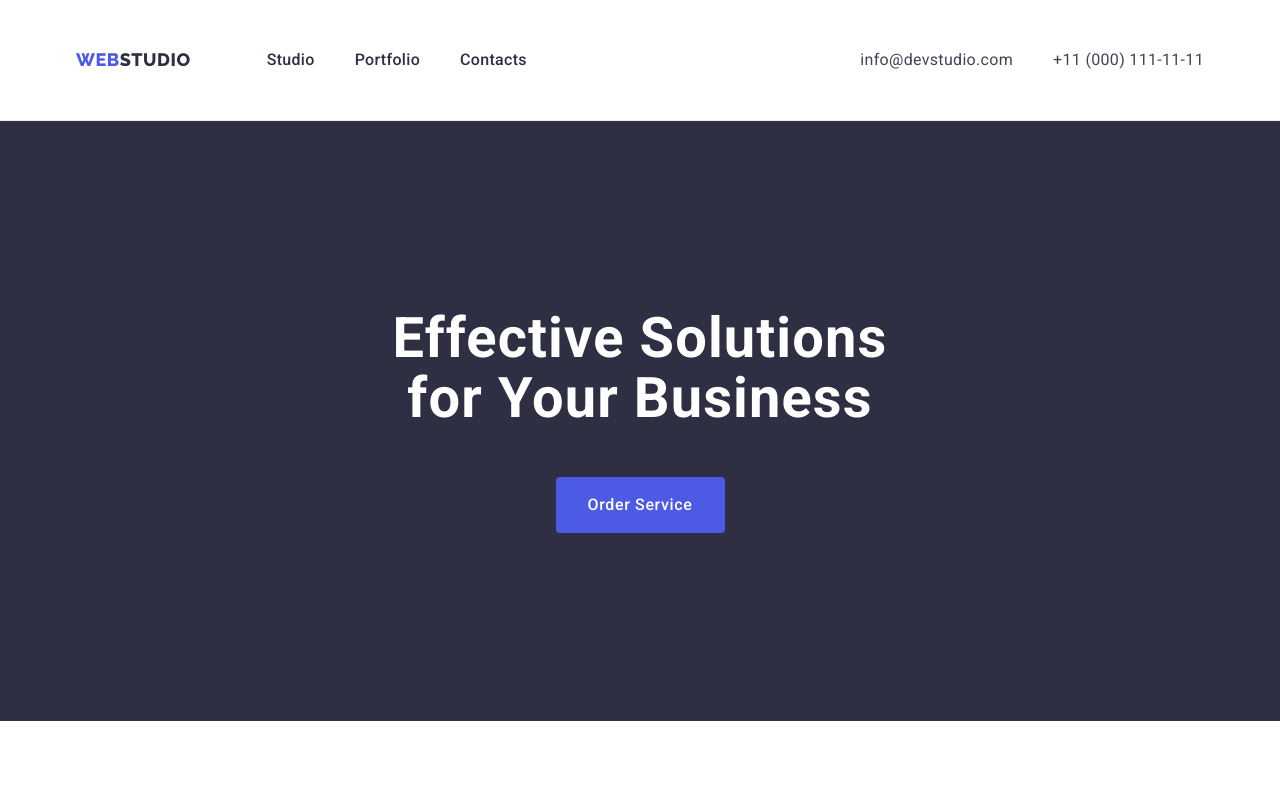
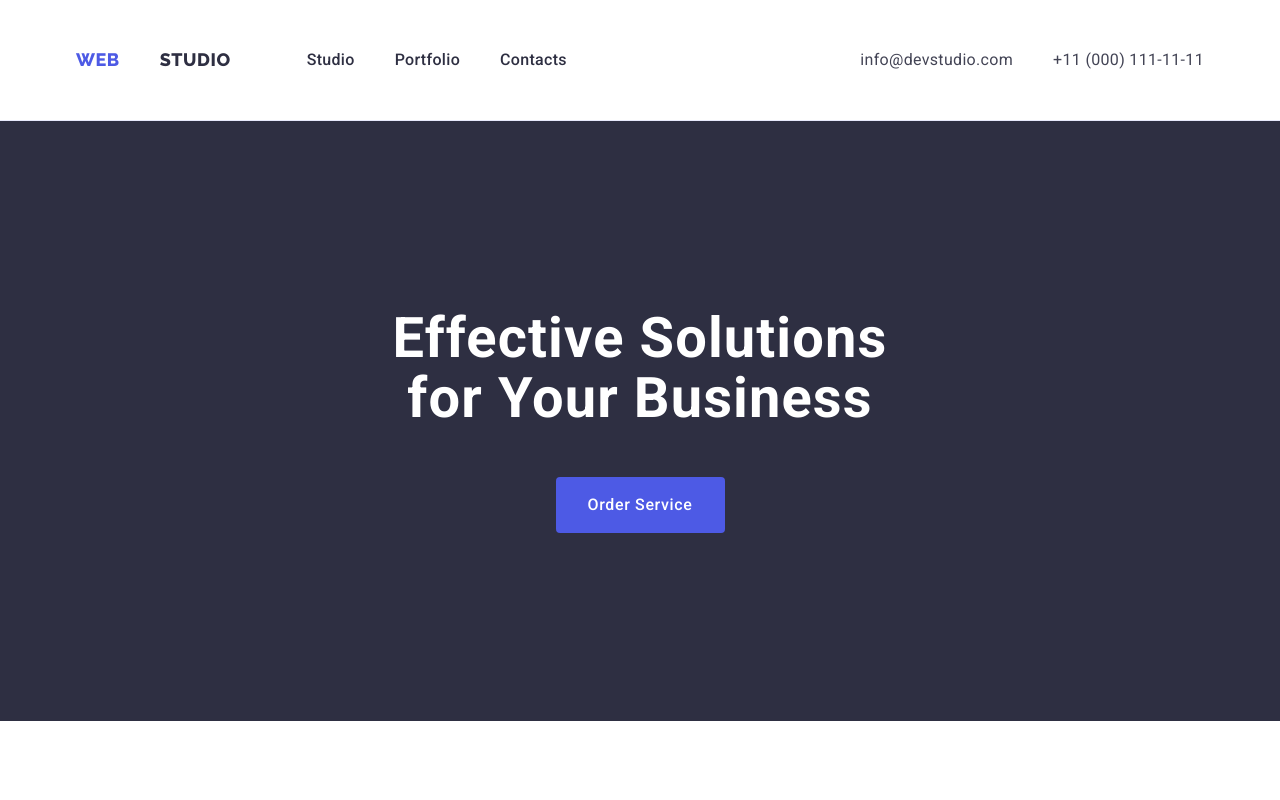
Before and after one commit to Stef712/goit-markup-hw-03, a plain HTML site: page index.html in a window 1280 px wide. Shown: the top 800 px of the page. Drawn offline with nearby package versions, Linux system fonts and the light colour scheme.

Commit message:
iasa ceva

```diff
--- a/index.html
+++ b/index.html
@@ -29,7 +29,7 @@
       <div class="container header-container">
         <!-- Navigation Section -->
         <nav class="header-navigation">
-          <a href="./index.html" class="link logo header-logo header-menu-item"
+          <a href="./index.html" class="link logo header-logo header-menu-list"
             >Web<span class="logo-dark">Studio</span></a
           >
           <ul class="list header-menu-list">
```
Also changed, not shown: portfolio.html (+1 -1 lines).
